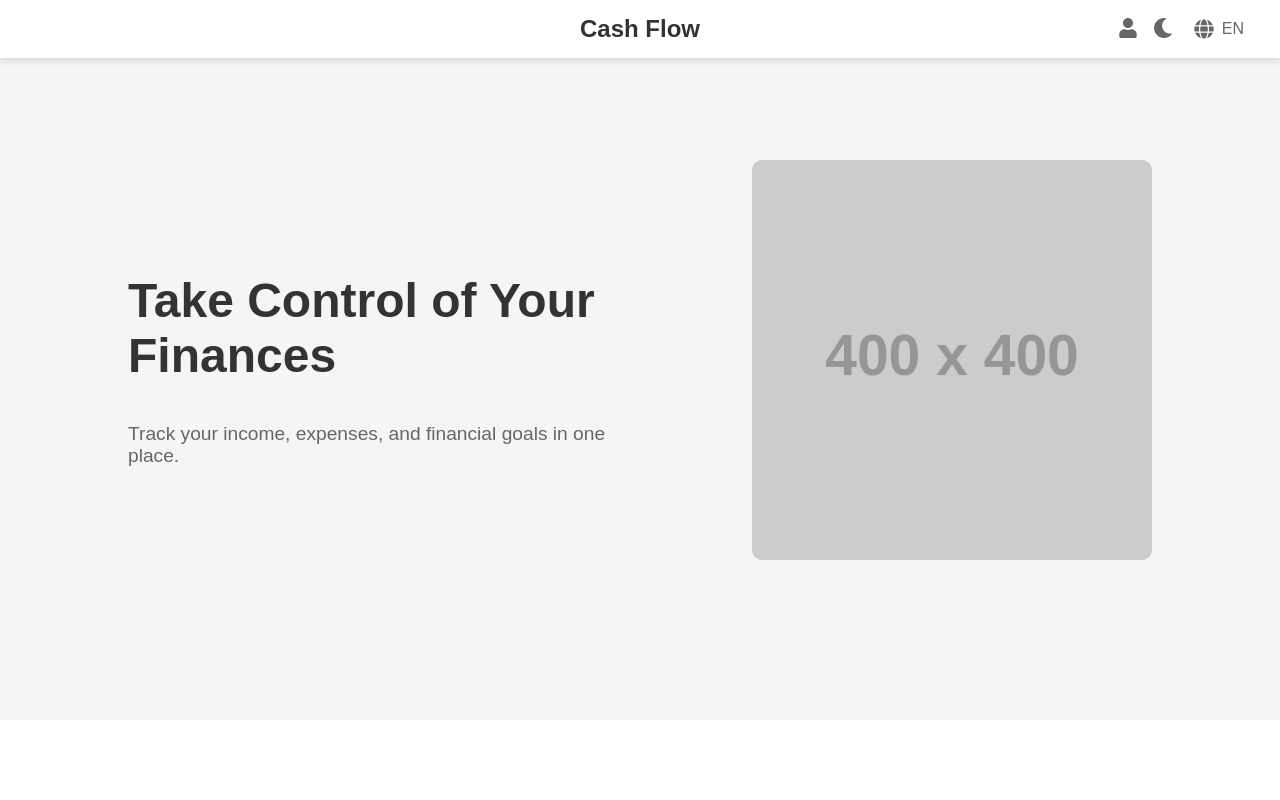
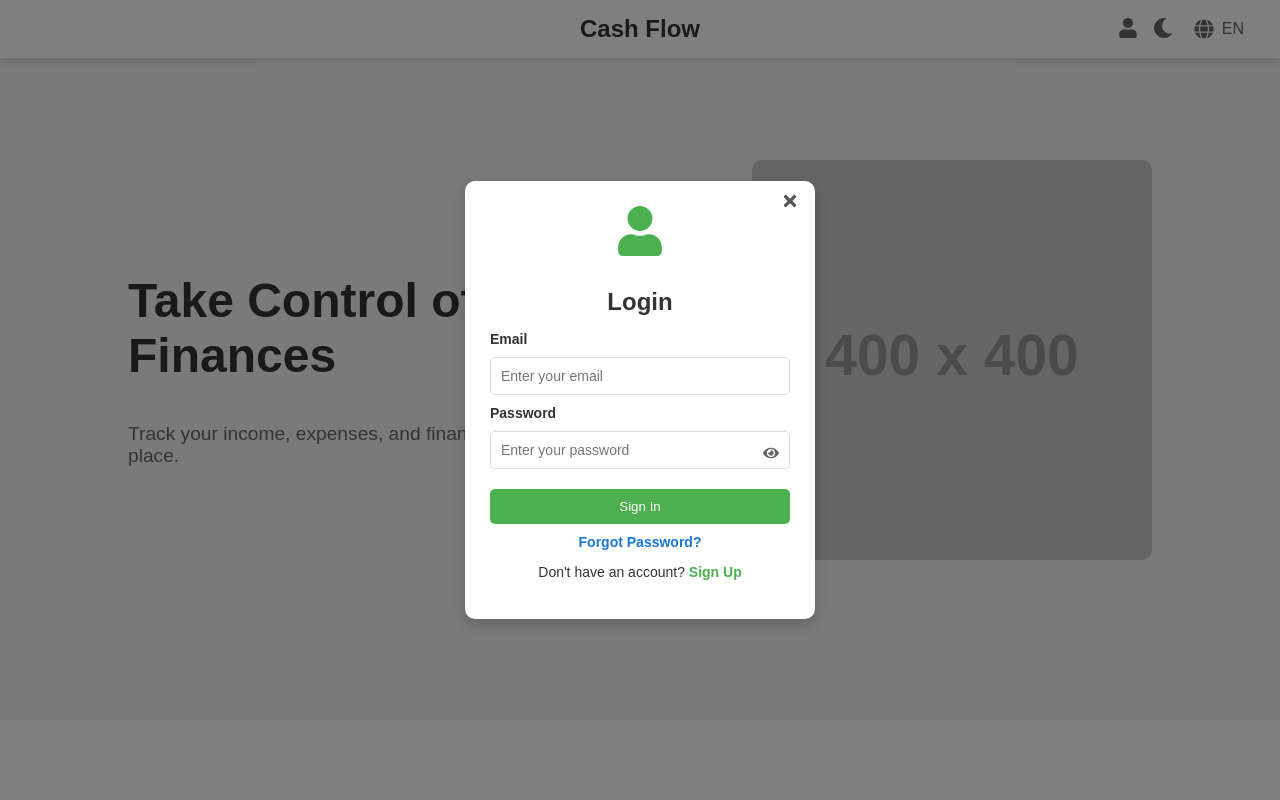
Before and after one commit to Kalaba01/cash-flow, a Next.js app in the folder app/: page / in a window 1280 px wide. Both pictures are taken after a click on the icon 1127 px from the left and 27 px from the top of the page. Shown: the top 800 px of the page. Built offline with nearby package versions, Linux system fonts and the light colour scheme.

Commit message:
Created Login component

```diff
--- /dev/null
+++ b/app/src/components/Login/Login.module.scss
@@ -0,0 +1,153 @@
+.userIcon {
+  font-size: 20px;
+  cursor: pointer;
+  transition: color 0.3s ease;
+  color: #666;
+
+  &:hover {
+    color: #000;
+  }
+}
+
+.overlay {
+  position: fixed;
+  top: 0;
+  left: 0;
+  width: 100vw;
+  height: 100vh;
+  background: rgba(0, 0, 0, 0.5);
+  display: flex;
+  justify-content: center;
+  align-items: center;
+  z-index: 1000;
+}
+
+.modal {
+  background: white;
+  padding: 25px;
+  border-radius: 10px;
+  width: 350px;
+  text-align: center;
+  position: relative;
+  box-shadow: 0 5px 15px rgba(0, 0, 0, 0.2);
+
+  .modalUserIcon {
+    font-size: 50px;
+    color: #4caf50;
+    margin-bottom: 10px;
+  }
+
+  h2 {
+    margin-bottom: 15px;
+    color: #333;
+  }
+
+  form {
+    display: flex;
+    flex-direction: column;
+    gap: 10px;
+
+    label {
+      font-size: 14px;
+      text-align: left;
+      font-weight: bold;
+      color: #333;
+    }
+
+    input {
+      padding: 10px;
+      border: 1px solid #ddd;
+      border-radius: 5px;
+      font-size: 14px;
+      width: 100%;
+    }
+
+    .passwordInput {
+      position: relative;
+      display: flex;
+      align-items: center;
+
+      input {
+        flex: 1;
+        padding-right: 35px;
+      }
+
+      .eyeIcon {
+        position: absolute;
+        right: 1px;
+        background: none;
+        border: none;
+        cursor: pointer;
+        font-size: 16px;
+        color: #666;
+        transition: color 0.3s ease;
+
+        &:hover {
+          color: #333;
+        }
+      }
+    }
+
+    button {
+      margin-top: 10px;
+      padding: 10px;
+      background: #4caf50;
+      color: white;
+      border: none;
+      border-radius: 5px;
+      cursor: pointer;
+      transition: background 0.3s ease;
+
+      &:hover {
+        background: #388e3c;
+      }
+    }
+  }
+
+  .forgotPassword {
+    margin-top: 10px;
+    font-size: 14px;
+
+    a {
+      color: #1976d2;
+      text-decoration: none;
+      font-weight: bold;
+
+      &:hover {
+        color: #1565c0;
+        text-decoration: underline;
+      }
+    }
+  }
+
+  .registerLink {
+    margin-top: 10px;
+    font-size: 14px;
+
+    a {
+      color: #4caf50;
+      text-decoration: none;
+      font-weight: bold;
+
+      &:hover {
+        text-decoration: underline;
+      }
+    }
+  }
+
+  .closeButton {
+    position: absolute;
+    top: 10px;
+    right: 10px;
+    background: none;
+    border: none;
+    font-size: 18px;
+    cursor: pointer;
+    color: #555;
+    transition: color 0.2s ease;
+
+    &:hover {
+      color: black;
+    }
+  }
+}
--- /dev/null
+++ b/app/src/components/Login/Login.tsx
@@ -0,0 +1,78 @@
+"use client";
+import styles from "./Login.module.scss";
+import { useState } from "react";
+import { motion, AnimatePresence } from "framer-motion";
+import { FaTimes, FaUser, FaEye, FaEyeSlash } from "react-icons/fa";
+import { useTranslations } from "next-intl";
+
+export default function Login() {
+  const [isOpen, setIsOpen] = useState(false);
+  const [showPassword, setShowPassword] = useState(false);
+  const t = useTranslations("login");
+
+  return (
+    <>
+      <FaUser className={styles.userIcon} onClick={() => setIsOpen(true)} />
+
+      <AnimatePresence>
+        {isOpen && (
+          <motion.div
+            className={styles.overlay}
+            initial={{ opacity: 0 }}
+            animate={{ opacity: 1 }}
+            exit={{ opacity: 0 }}
+          >
+            <motion.div
+              className={styles.modal}
+              initial={{ scale: 0.8, opacity: 0 }}
+              animate={{ scale: 1, opacity: 1 }}
+              exit={{ scale: 0.8, opacity: 0 }}
+              transition={{ duration: 0.3 }}
+            >
+              <button className={styles.closeButton} onClick={() => setIsOpen(false)}>
+                <FaTimes />
+              </button>
+
+              <div className={styles.modalUserIcon}>
+                <FaUser />
+              </div>
+
+              <h2>{t("title")}</h2>
+
+              <form>
+                <label>{t("email")}</label>
+                <input type="email" placeholder={t("emailPlaceholder")} required />
+
+                <label>{t("password")}</label>
+                <div className={styles.passwordInput}>
+                  <input
+                    type={showPassword ? "text" : "password"}
+                    placeholder={t("passwordPlaceholder")}
+                    required
+                  />
+                  <button
+                    type="button"
+                    className={styles.eyeIcon}
+                    onClick={() => setShowPassword(!showPassword)}
+                  >
+                    {showPassword ? <FaEyeSlash /> : <FaEye />}
+                  </button>
+                </div>
+
+                <button type="submit">{t("signIn")}</button>
+              </form>
+
+              <p className={styles.forgotPassword}>
+                <a href="#">{t("forgotPassword")}</a>
+              </p>
+
+              <p className={styles.registerLink}>
+                {t("noAccount")} <a href="#">{t("signUp")}</a>
+              </p>
+            </motion.div>
+          </motion.div>
+        )}
+      </AnimatePresence>
+    </>
+  );
+}
--- a/app/src/components/TopBar/TopBar.tsx
+++ b/app/src/components/TopBar/TopBar.tsx
@@ -1,7 +1,7 @@
 "use client";
 import styles from "./TopBar.module.scss";
-import { Language } from "@/components";
-import { FaUser, FaMoon } from "react-icons/fa";
+import { Login, Language } from "@/components";
+import { FaMoon } from "react-icons/fa";
 
 export default function TopBar() {
   return (
@@ -10,7 +10,7 @@ export default function TopBar() {
         <h1 className={styles.title}>Cash Flow</h1>
       </div>
       <div className={styles.icons}>
-        <FaUser className={styles.icon} />
+        <Login />
         <FaMoon className={styles.icon} />
         <Language />
       </div>
--- a/app/src/components/index.ts
+++ b/app/src/components/index.ts
@@ -1,4 +1,5 @@
 export { default as TopBar } from "./TopBar/TopBar";
+export { default as Login } from "./Login/Login";
 export { default as Language } from "./Language/Language";
 export { default as HeroSection} from "./HeroSection/HeroSection";
 export { default as Functionalities} from "./Functionalities/Functionalities";
--- a/app/src/locales/bs/global.json
+++ b/app/src/locales/bs/global.json
@@ -1,4 +1,15 @@
 {
+  "login": {
+    "title": "Prijava",
+    "email": "Email",
+    "emailPlaceholder": "Unesite vaš email",
+    "password": "Lozinka",
+    "passwordPlaceholder": "Unesite vašu lozinku",
+    "signIn": "Prijavi se",
+    "forgotPassword": "Zaboravljena lozinka?",
+    "noAccount": "Nemate nalog?",
+    "signUp": "Registrujte se"
+  },
   "heroSection": {
     "title": "Preuzmite kontrolu nad svojim finansijama",
     "description": "Pratite svoje prihode, troškove i finansijske ciljeve na jednom mestu."
--- a/app/src/locales/en/global.json
+++ b/app/src/locales/en/global.json
@@ -1,4 +1,15 @@
 {
+  "login": {
+    "title": "Login",
+    "email": "Email",
+    "emailPlaceholder": "Enter your email",
+    "password": "Password",
+    "passwordPlaceholder": "Enter your password",
+    "signIn": "Sign In",
+    "forgotPassword": "Forgot Password?",
+    "noAccount": "Don't have an account?",
+    "signUp": "Sign Up"
+  },
   "heroSection": {
     "title": "Take Control of Your Finances",
     "description": "Track your income, expenses, and financial goals in one place."
```
